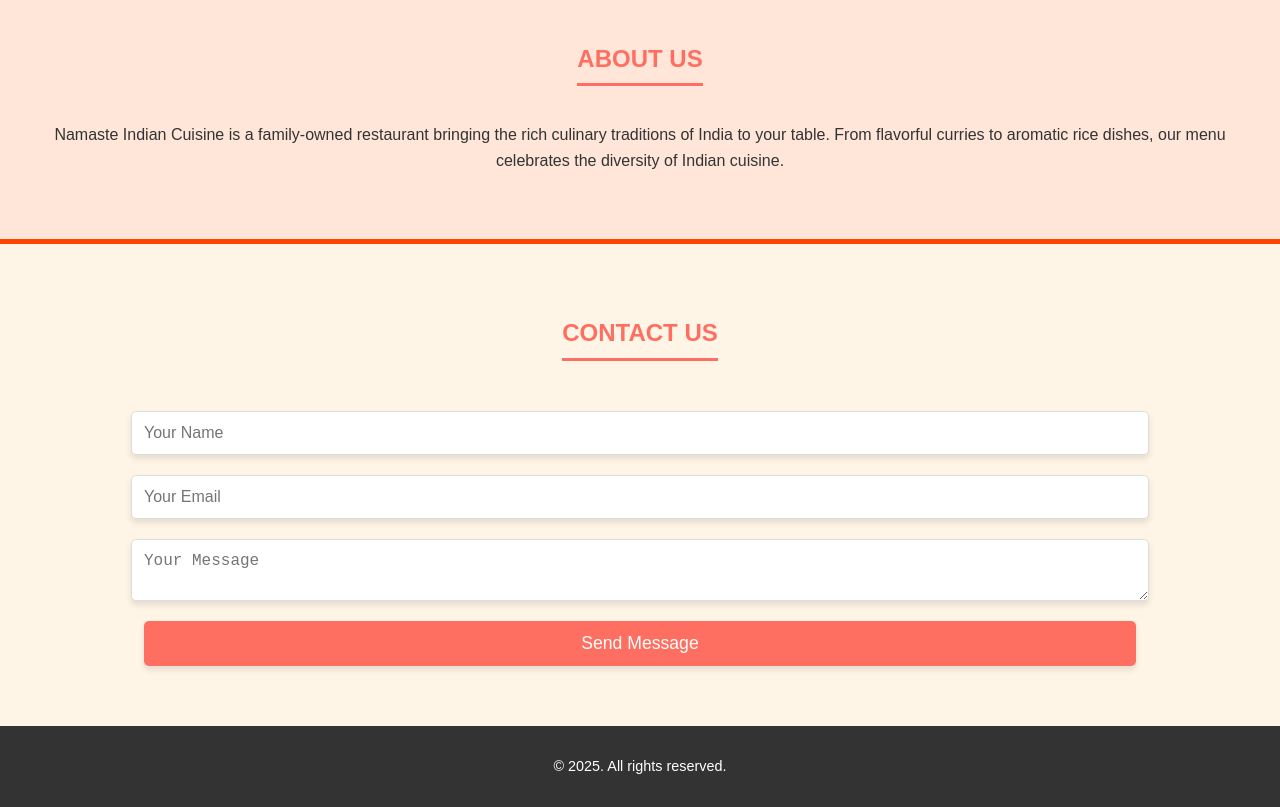
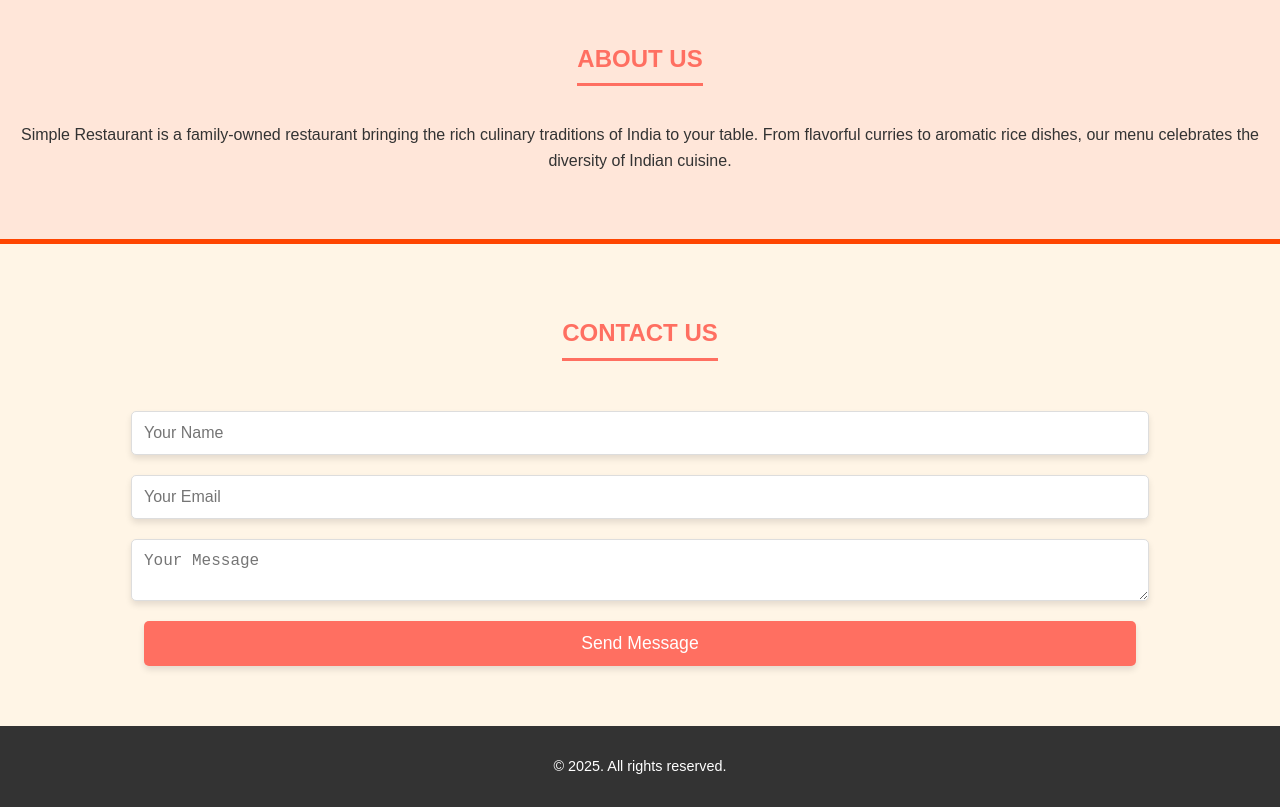
Before and after one commit to ShashwatSaini05/Mini-project-01, a plain HTML site: page index.html in a window 1280 px wide. Shown: the part 1180-1987 px from the top of the page. Drawn offline with Linux system fonts and the light colour scheme.

Commit message:
index.html

```diff
--- a/index.html
+++ b/index.html
@@ -57,7 +57,7 @@
 
     <section id="about">
         <h2>About Us</h2>
-        <p>Namaste Indian Cuisine is a family-owned restaurant bringing the rich culinary traditions of India to your table. From flavorful curries to aromatic rice dishes, our menu celebrates the diversity of Indian cuisine.</p>
+        <p>Simple Restaurant is a family-owned restaurant bringing the rich culinary traditions of India to your table. From flavorful curries to aromatic rice dishes, our menu celebrates the diversity of Indian cuisine.</p>
     </section>
 
     <section id="contact">
```
